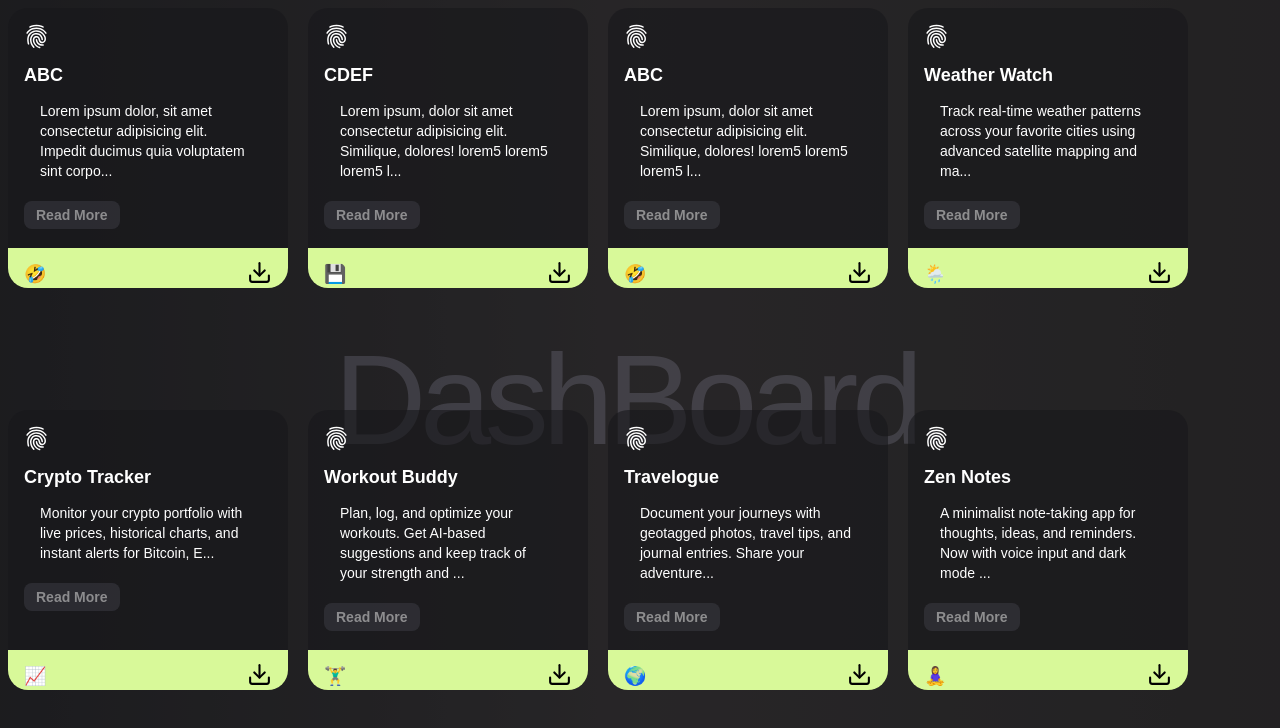
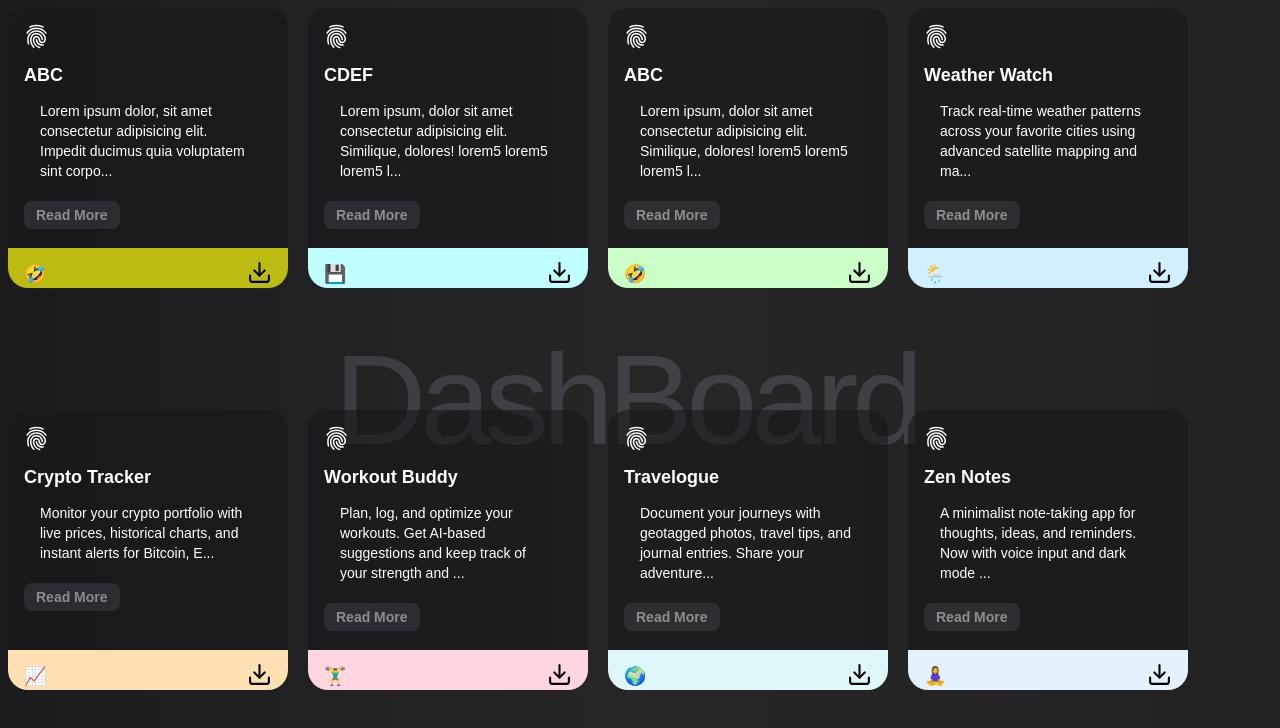
Before and after one commit to kanadkapil/ReactProjects, a React (Vite) app in the folder CardApp/: page / in a window 1280 px wide. Shown: the top 728 px of the page. Built offline with nearby package versions, Linux system fonts and the light colour scheme.

Commit message:
Add files via upload
updated .json, footer color change, and id for each object

```diff
--- a/CardApp/src/Components/Card.jsx
+++ b/CardApp/src/Components/Card.jsx
@@ -5,7 +5,7 @@ import { motion } from 'framer-motion';
 import Modal from './Modal';
 
 function Card({ data, reference }) {
-    const { title, desc, emoji } = data;
+    const { title, desc, emoji, footerColor } = data;  // Destructure footerColor
     const shortDesc = desc.length > 100 ? desc.slice(0, 100) + '...' : desc;
     const [isModalOpen, setIsModalOpen] = useState(false);
 
@@ -34,7 +34,11 @@ function Card({ data, reference }) {
                     </button>
                 )}
 
-                <div className="footer absolute bottom-0 left-0 w-full h-10 py-3 bg-lime-200">
+                {/* Footer background color is now dynamic from JSON */}
+                <div
+                    className="footer absolute bottom-0 left-0 w-full h-10 py-3"
+                    style={{ backgroundColor: footerColor || '#bbf7d0' }} // fallback if no color provided
+                >
                     <span className="flex justify-between px-4 text-black">
                         <p>{emoji}</p>
                         <FiDownload size={25} color="black" />
@@ -42,6 +46,7 @@ function Card({ data, reference }) {
                 </div>
             </motion.div>
 
+            {/* Modal for full description */}
             <Modal
                 isOpen={isModalOpen}
                 onClose={() => setIsModalOpen(false)}
--- a/CardApp/src/Components/Foreground.jsx
+++ b/CardApp/src/Components/Foreground.jsx
@@ -1,21 +1,25 @@
 import React, { useRef } from 'react';
 import Card from './Card';
-import cardsData from './cardsData.json';  // Import the JSON file
+import cardsData from './cardsData.json'; // Import your external JSON file
 
 function Foreground() {
-  const ref = useRef(null);
+  const ref = useRef(null); // This is used to constrain the drag area for cards
 
   return (
     <>
+      {/* Optional Nav component */}
       {/* <Nav /> */}
+
       <div
         ref={ref}
         className="fixed top-0 left-0 z-[3] w-full h-full flex gap-5 p-2 flex-wrap bg-[radial-gradient(ellipse_at_center,_var(--tw-gradient-stops))] from-zinc-950 via-gray-600 to-stone-900 rounded-2xl"
       >
-        <div className="absolute top-0 left-0 w-full h-full bg-gradient-to-r  from-zinc-950 via-stone-800 to-stone-900 opacity-20 animate-pulse"></div>
+        {/* Decorative animated background layer */}
+        <div className="absolute top-0 left-0 w-full h-full bg-gradient-to-r from-zinc-950 via-stone-800 to-stone-900 opacity-20 animate-pulse"></div>
 
-        {cardsData.map((item, index) => (
-          <Card key={index} data={item} reference={ref} />
+        {/* Loop through cardsData and render a Card for each item */}
+        {cardsData.map((item) => (
+          <Card key={item.id} data={item} reference={ref} />
         ))}
       </div>
     </>
--- a/CardApp/src/Components/cardsData.json
+++ b/CardApp/src/Components/cardsData.json
@@ -1,42 +1,58 @@
 [
     {
+        "id": 1,
         "title": "ABC",
         "desc": "Lorem ipsum dolor, sit amet consectetur adipisicing elit. Impedit ducimus quia voluptatem sint corporis eveniet!",
-      "emoji": "🤣"
+        "emoji": "🤣",
+        "footerColor": "#bbbb11"
     },
     {
+        "id": 2,
         "title": "CDEF",
         "desc": "Lorem ipsum, dolor sit amet consectetur adipisicing elit. Similique, dolores! lorem5 lorem5 lorem5 lorem5 lorem5 lorem5 lorem5Lorem ipsum, dolor sit amet consectetur adipisicing elit. Similique, dolores! lorem5 lorem5 lorem5 lorem5 lorem5 lorem5 lorem5Lorem ipsum, dolor sit amet consectetur adipisicing elit. Similique, dolores! lorem5 lorem5 lorem5 lorem5 lorem5 lorem5 lorem5Lorem ipsum, dolor sit amet consectetur adipisicing elit. Similique, dolores! lorem5 lorem5 lorem5 lorem5 lorem5 lorem5 lorem5Lorem ipsum, dolor sit amet consectetur adipisicing elit. Similique, dolores! lorem5 lorem5 lorem5 lorem5 lorem5 lorem5 lorem5Lorem ipsum, dolor sit amet consectetur adipisicing elit. Similique, dolores! lorem5 lorem5 lorem5 lorem5 lorem5 lorem5 lorem5Lorem ipsum, dolor sit amet consectetur adipisicing elit. Similique, dolores! lorem5 lorem5 lorem5 lorem5 lorem5 lorem5 lorem5Lorem ipsum, dolor sit amet consectetur adipisicing elit. Similique, dolores! lorem5 lorem5 lorem5 lorem5 lorem5 lorem5 lorem5Lorem ipsum, dolor sit amet consectetur adipisicing elit. Similique, dolores! lorem5 lorem5 lorem5 lorem5 lorem5 lorem5 lorem5Lorem ipsum, dolor sit amet consectetur adipisicing elit. Similique, dolores! lorem5 lorem5 lorem5 lorem5 lorem5 lorem5 lorem5",
-      "emoji": "💾"
+        "emoji": "💾",
+        "footerColor": "#bfffff"
     },
     {
+        "id": 3,
         "title": "ABC",
         "desc": "Lorem ipsum, dolor sit amet consectetur adipisicing elit. Similique, dolores! lorem5 lorem5 lorem5 lorem5 lorem5 lorem5 lorem5",
-      "emoji": "🤣"
+        "emoji": "🤣",
+        "footerColor": "#caffc8"
     },
     {
+        "id": 4,
         "title": "Weather Watch",
         "desc": "Track real-time weather patterns across your favorite cities using advanced satellite mapping and machine learning predictions.",
-      "emoji": "🌦️"
+        "emoji": "🌦️",
+        "footerColor": "#d0f0ff"
     },
     {
+        "id": 5,
         "title": "Crypto Tracker",
         "desc": "Monitor your crypto portfolio with live prices, historical charts, and instant alerts for Bitcoin, Ethereum, and altcoins.",
-      "emoji": "📈"
+        "emoji": "📈",
+        "footerColor": "#ffe0b2"
     },
     {
+        "id": 6,
         "title": "Workout Buddy",
         "desc": "Plan, log, and optimize your workouts. Get AI-based suggestions and keep track of your strength and cardio goals.",
-      "emoji": "🏋️‍♂️"
+        "emoji": "🏋️‍♂️",
+        "footerColor": "#ffd6e0"
     },
     {
+        "id": 7,
         "title": "Travelogue",
         "desc": "Document your journeys with geotagged photos, travel tips, and journal entries. Share your adventures with the world!",
-      "emoji": "🌍"
+        "emoji": "🌍",
+        "footerColor": "#e0f7fa"
     },
     {
+        "id": 8,
         "title": "Zen Notes",
         "desc": "A minimalist note-taking app for thoughts, ideas, and reminders. Now with voice input and dark mode support.",
-      "emoji": "🧘‍♀️"
+        "emoji": "🧘‍♀️",
+        "footerColor": "#e3f2fd"
     }
 ]
```
Lines whose indentation alone changed are shown as unchanged.
